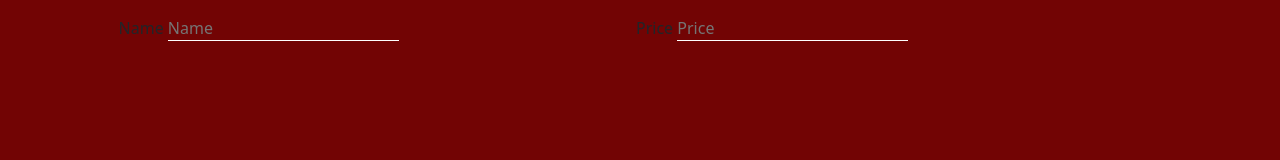
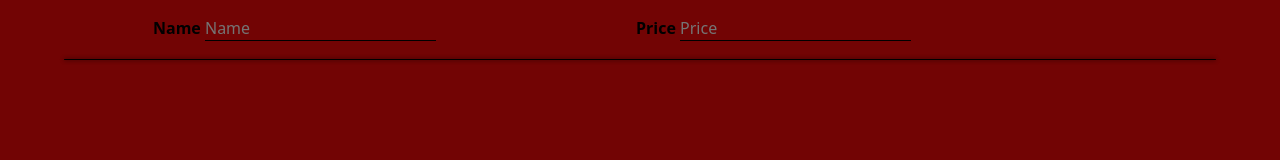
Before and after one commit to Pampaj1/shop, a plain HTML site: page index.html in a window 1280 px wide. Drawn offline with nearby package versions, Linux system fonts and the light colour scheme.

Commit message:
I improved the appearance of the UI

```diff
--- a/index.html
+++ b/index.html
@@ -24,9 +24,9 @@
                 <button class="btn btn-outline-dark p-2 border-0 rounded-circle" type="button"><i class="gg-add"></i></button>
         </form>
     </nav>
-    <div id="container-items" class="mt-4">
+    <div class="line"></div>
+    <div id="container-items" class="mt-4"></div>
 
-    </div>
 
 
 </body>
--- a/src/css/style.css
+++ b/src/css/style.css
@@ -1,37 +1,31 @@
 * {
-    margin: 0 !important;
-    padding: 0 !important;
+    margin: 0;
+    padding: 0;
     box-sizing: border-box;
-}
-
-html {
-
 }
 
 body {
     background-color: rgb(114, 4, 4);
 }
 
-body * {
-
-}
-
 .navbar {
     display: block;
     width: 100%;
-
+    color: black;
+    font-weight: bold;
 }
 
 .navbar form {
     display: flex;
     align-items: center;
-    justify-content: space-around;
+    justify-content: center;
+    gap: 200px;
 }
 
 .navbar input {
     background-color: transparent;
     border: none;
-    border-bottom: 1px solid white;
+    border-bottom: 1px solid black;
 }
 
 button {
@@ -54,12 +48,24 @@ button:hover {
     border: 0px;
 }
 
+.line {
+    width: 90%;
+    height: 1px;
+    margin: 10px auto;
+    background-color: black;
+    filter: drop-shadow(0px 0px 2px black);
+    border-radius: 25px;
+}
+
 #container-items {
     display: flex;
     justify-content: center;
     align-items: center;
     flex-wrap: wrap;
     gap: 50px;
+    color: black;
+    font-size: 20px;
+    filter: drop-shadow(0px 0px 2px black);
 }
 
 .box {
@@ -85,11 +91,13 @@ button:hover {
 .title {
     border: 1px solid black;
     width: 200px;
-    height: 20px;
+    height: 35px;
+    text-align: center;
 }
 
 .price {
     border: 1px solid black;
     width: 120px;
-    height: 20px;
+    height: 35px;
+    text-align: center;
 }
--- a/src/js/main.js
+++ b/src/js/main.js
@@ -286,8 +286,8 @@ function displaySavedItems() {
         }
 
         let btn = document.createElement('button');
-            btn.className = "btn btn-dark px-2 pb-1";
-            btn.style = "position: absolute; top: 5px; right: 10px;";
+            btn.className = "btn btn-dark px-1";
+            btn.style = "position: absolute; top: 10px; right: 4px;";
             btn.innerText = "x";
             btn.onclick = (event) => { deleteItem(event) }
 
```
